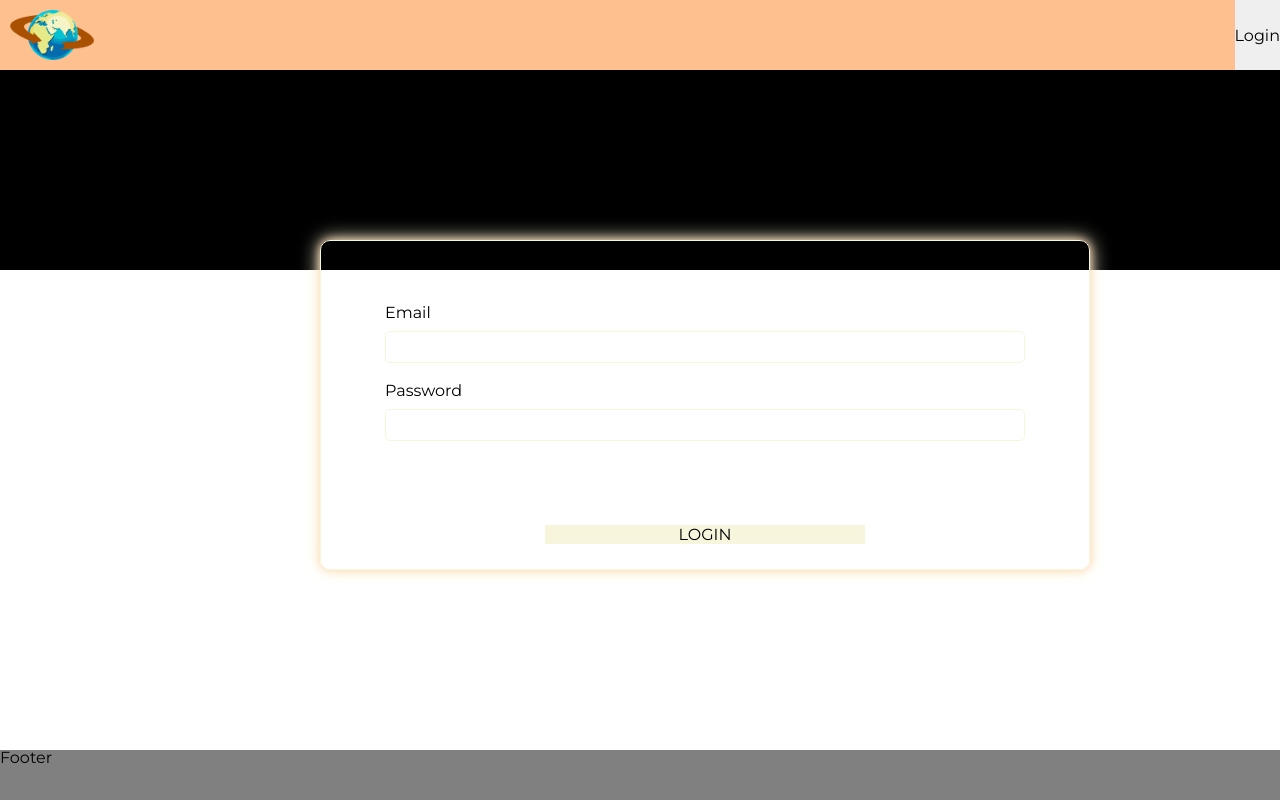
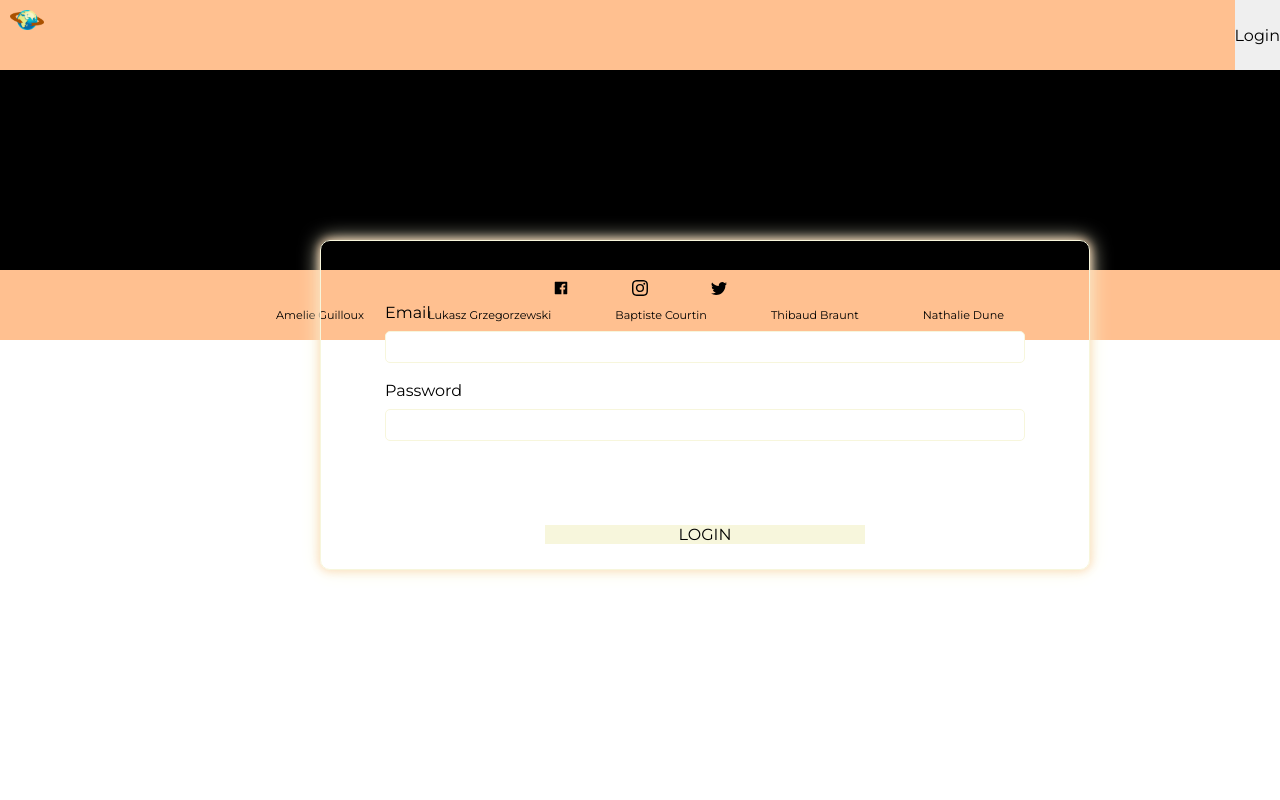
Before and after one commit to Lukasz-Grzegorzewski/hackathon2022, a React (Create React App) app: page / in a window 1280 px wide. Built offline with nearby package versions, Linux system fonts and the light colour scheme; no server answers; a web font is replaced by a local one.

Commit message:
footer nathalie

```diff
--- a/src/components/Footer.jsx
+++ b/src/components/Footer.jsx
@@ -1,11 +1,38 @@
-import React from 'react'
-import "../styles/footer.css"
+import React from 'react';
+import "../styles/footer.css";
+import {AiFillFacebook} from 'react-icons/ai';
+import {BsInstagram} from 'react-icons/bs';
+import {BsTwitter} from 'react-icons/bs';
+import { Link } from 'react-router-dom';
 
 function Footer() {
     return (
+        <div>
         <footer className='footer'>
-            Footer
+            <div className='logo'>
+            <Link  to="//fr-fr.facebook.com/">
+                <AiFillFacebook />
+            </Link>
+
+            <Link to="//www.instagram.com/?hl=fr">
+                <BsInstagram/>
+            </Link>
+
+             <Link to="//twitter.com/?lang=fr">
+                <BsTwitter />
+            </Link>
+        </div>
+
+        <div className='name'>
+            <p className='firts'>Amelie Guilloux</p>
+            <p className='firts'>Lukasz Grzegorzewski</p>
+            <p className='firts'>Baptiste Courtin</p>
+            <p className='firts'>Thibaud Braunt</p>
+            <p className='firts'>Nathalie Dune</p>
+        </div>
+
         </footer>
+        </div>
     )
 }
 
--- a/src/styles/footer.css
+++ b/src/styles/footer.css
@@ -1,7 +1,23 @@
 .footer{
-    position: fixed;
     bottom: 0;
     width: 100%;
-    height: 50px;
-    background-color: gray;
+    height: 70px;
+    background-color: var(--orange);
+    display: flex;
+    flex-direction: column;
 }
+
+.logo {
+    cursor: pointer;
+    display: flex;
+    justify-content: center;
+    gap: 5%;
+    height: 20px;
+}
+.name {
+    display: flex;
+    justify-content: center;
+    gap: 5%;
+    font-size: 0.7rem;
+    margin-top:0;
+}
```
Also changed, not shown: 1 other file (tests, documents, lock files or other folders).
